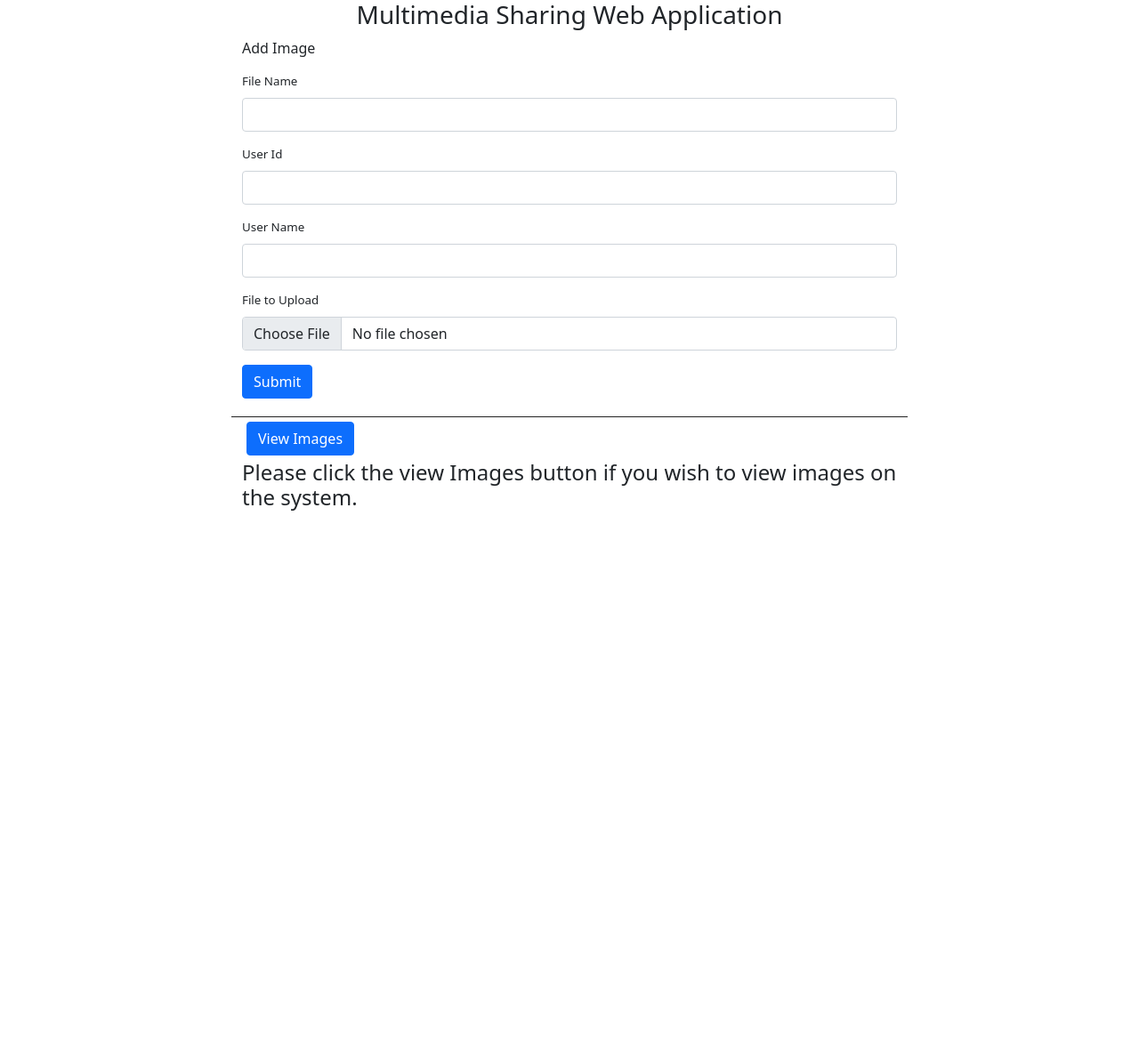
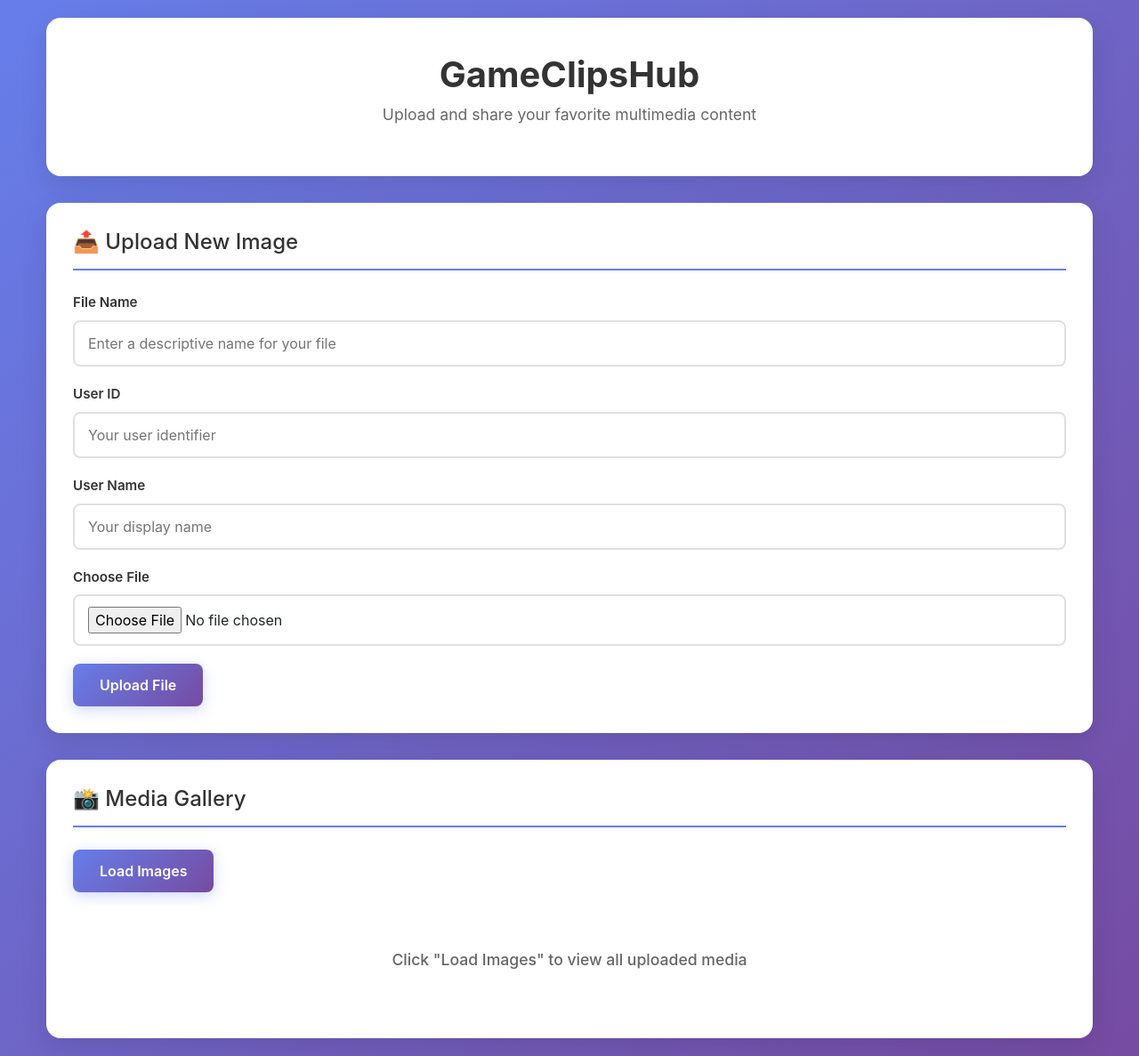
Before and after one commit to Garondorf03/GameClipsHub, a Flask app: page / in a window 1280 px wide. Shown: the whole page at 89% size. Before the commit the page ends 574 px from the top, so only its background shows below. Run offline with Flask 3, Linux system fonts and the light colour scheme; some libraries are stand-ins or nearby versions.

Commit message:
Redesign UI with modern styling, fix asset paths, improve typography and layout

```diff
--- a/templates/index.html
+++ b/templates/index.html
@@ -1,36 +1,176 @@
 <!doctype html>
-<html lang="en" ng-app="Dashboard">
+<html lang="en">
   <head>
     <meta charset="UTF-8">
+    <meta name="viewport" content="width=device-width, initial-scale=1.0">
+    <title>GameClipsHub - Multimedia Sharing</title>
 
-    <title>Multimedia Sharing Web Application</title>
+    <link rel="stylesheet" type="text/css" href="/static/css/bootstrap.min.css">
+    <style>
+      * {
+        margin: 0;
+        padding: 0;
+        box-sizing: border-box;
+      }
 
-      <link rel="stylesheet" type="text/css" href="CSS/bootstrap.min.css">
-      <style>
-  /* Custom grid for image/video cards */
+      body {
+        font-family: -apple-system, BlinkMacSystemFont, 'Segoe UI', Roboto, 'Helvetica Neue', Arial, sans-serif;
+        background: linear-gradient(135deg, #667eea 0%, #764ba2 100%);
+        min-height: 100vh;
+        padding: 20px;
+      }
+
+      .container {
+        max-width: 1200px;
+        margin: 0 auto;
+      }
+
+      /* Header */
+      .page-header {
+        background: white;
+        padding: 40px 30px;
+        border-radius: 16px;
+        box-shadow: 0 10px 30px rgba(0, 0, 0, 0.1);
+        margin-bottom: 30px;
+        text-align: center;
+      }
+
+      .page-header h1 {
+        font-size: 2.5rem;
+        color: #333;
+        margin-bottom: 8px;
+        font-weight: 700;
+      }
+
+      .page-header p {
+        color: #666;
+        font-size: 1.1rem;
+      }
+
+      /* Form Section */
+      .form-section {
+        background: white;
+        padding: 30px;
+        border-radius: 16px;
+        box-shadow: 0 10px 30px rgba(0, 0, 0, 0.1);
+        margin-bottom: 30px;
+      }
+
+      .form-section h2 {
+        font-size: 1.5rem;
+        color: #333;
+        margin-bottom: 25px;
+        padding-bottom: 15px;
+        border-bottom: 2px solid #667eea;
+      }
+
+      .form-group {
+        margin-bottom: 20px;
+      }
+
+      .form-group label {
+        display: block;
+        margin-bottom: 8px;
+        color: #333;
+        font-weight: 600;
+        font-size: 0.95rem;
+      }
+
+      .form-group input[type="text"],
+      .form-group input[type="string"],
+      .form-group input[type="file"] {
+        width: 100%;
+        padding: 12px 15px;
+        border: 2px solid #e0e0e0;
+        border-radius: 8px;
+        font-size: 1rem;
+        transition: all 0.3s ease;
+      }
+
+      .form-group input[type="text"]:focus,
+      .form-group input[type="string"]:focus,
+      .form-group input[type="file"]:focus {
+        outline: none;
+        border-color: #667eea;
+        box-shadow: 0 0 0 3px rgba(102, 126, 234, 0.1);
+      }
+
+      .btn-primary {
+        background: linear-gradient(135deg, #667eea 0%, #764ba2 100%);
+        color: white;
+        padding: 12px 30px;
+        font-size: 1rem;
+        font-weight: 600;
+        border: none;
+        border-radius: 8px;
+        cursor: pointer;
+        transition: all 0.3s ease;
+        display: inline-block;
+        box-shadow: 0 4px 15px rgba(102, 126, 234, 0.3);
+      }
+
+      .btn-primary:hover {
+        transform: translateY(-2px);
+        box-shadow: 0 6px 20px rgba(102, 126, 234, 0.4);
+      }
+
+      .btn-primary:active {
+        transform: translateY(0);
+      }
+
+      /* Gallery Section */
+      .gallery-section {
+        background: white;
+        padding: 30px;
+        border-radius: 16px;
+        box-shadow: 0 10px 30px rgba(0, 0, 0, 0.1);
+      }
+
+      .gallery-section h2 {
+        font-size: 1.5rem;
+        color: #333;
+        margin-bottom: 25px;
+        padding-bottom: 15px;
+        border-bottom: 2px solid #667eea;
+      }
+
+      .gallery-controls {
+        margin-bottom: 25px;
+      }
+
+      /* Media Grid */
       #ImageList.media-grid {
         display: grid;
-    grid-template-columns: repeat(auto-fill, minmax(220px, 1fr));
-    gap: 16px;
+        grid-template-columns: repeat(auto-fill, minmax(250px, 1fr));
+        gap: 20px;
         align-items: start;
       }
 
       .media-card {
-    border: 1px solid #e5e7eb;
+        border: none;
         border-radius: 12px;
         overflow: hidden;
-    box-shadow: 0 1px 3px rgba(0,0,0,.06);
+        box-shadow: 0 4px 12px rgba(0, 0, 0, 0.08);
         background: #fff;
+        transition: all 0.3s ease;
+        display: flex;
+        flex-direction: column;
+      }
+
+      .media-card:hover {
+        transform: translateY(-8px);
+        box-shadow: 0 12px 24px rgba(102, 126, 234, 0.2);
       }
 
       .media-thumb {
         width: 100%;
-    height: 180px;
-    background: #f3f4f6;
+        height: 200px;
+        background: linear-gradient(135deg, #f5f7fa 0%, #c3cfe2 100%);
         display: flex;
         align-items: center;
         justify-content: center;
         overflow: hidden;
+        position: relative;
       }
 
       .media-thumb img {
@@ -41,117 +181,116 @@
       }
 
       .media-body {
-    padding: 10px 12px;
-    font-size: 13px;
-    line-height: 1.35;
+        padding: 15px;
+        flex-grow: 1;
+        display: flex;
+        flex-direction: column;
       }
 
       .media-title {
         display: block;
-    margin-bottom: 6px;
-    font-weight: 600;
-    font-size: 14px;
-    color: #111827;
+        margin-bottom: 10px;
+        font-weight: 700;
+        font-size: 1rem;
+        color: #222;
         word-break: break-word;
+        line-height: 1.3;
       }
 
       .video-link {
         display: inline-block;
-    padding: 8px 10px;
-    border-radius: 8px;
-    background: #eef2ff;
-    color: #3730a3;
+        padding: 8px 14px;
+        border-radius: 6px;
+        background: linear-gradient(135deg, #667eea 0%, #764ba2 100%);
+        color: white;
         text-decoration: none;
         font-weight: 600;
-    font-size: 13px;
+        font-size: 0.9rem;
+        transition: all 0.2s ease;
+        align-self: flex-start;
+        margin-top: auto;
+      }
+
+      .video-link:hover {
+        transform: translateY(-2px);
+        box-shadow: 0 4px 12px rgba(102, 126, 234, 0.3);
       }
 
       .image-error {
-    color: #b91c1c;
-    font-size: 12px;
-    padding: 8px 12px 0;
+        color: #dc3545;
+        font-size: 0.9rem;
+        padding: 8px 0;
         display: none;
       }
+
+      .spinner-border {
+        color: #667eea;
+      }
+
+      /* Loading placeholder */
+      h4 {
+        color: #666;
+        text-align: center;
+        padding: 40px 20px;
+        font-size: 1.1rem;
+      }
     </style>
-      <script type="text/javascript" src="JS/bootstrap.js"></script>
-      <script type="text/javascript" src="JS/bootstrap.bundle.min.js"></script>
-      <script type="text/javascript" src="JS/jquery-3.6.0.min.js"></script>
 
-      <script type="text/javascript" src="JS/app.js"></script>
+    <script type="text/javascript" src="/static/js/jquery-3.6.0.min.js"></script>
+    <script type="text/javascript" src="/static/js/bootstrap.bundle.min.js"></script>
+    <script type="text/javascript" src="/static/js/app.js"></script>
 
   </head>
 
   <body>
+    <div class="container">
 
-    <div  class="container">
-
-        <!--Header-->
-        <div class="row align-items-start">
-            <div class="col-2"  ></div>
-
-            <div class="col-8" style="text-align: center;">
-              <h3>Multimedia Sharing Web Application</h3>
+      <!-- Page Header -->
+      <div class="page-header">
+        <h1>GameClipsHub</h1>
+        <p>Upload and share your favorite multimedia content</p>
       </div>
 
-            <div class="col-2"  ></div>
+      <!-- Upload Form Section -->
+      <div class="form-section">
+        <h2>📤 Upload New Image</h2>
+        <form id="newAssetForm">
+          <div class="form-group">
+            <label for="FileName">File Name</label>
+            <input type="text" id="FileName" placeholder="Enter a descriptive name for your file">
           </div>
 
-        <!--New Asset Box-->
-        <div class="row align-items-start">
-            <div class="col-2"  ></div>
-
-            <div class="col-8" style="text-align: left;border-bottom:1px solid #222222;">
-              <p>Add Image</p>
-
-              <form style="font-size: 10pt;" id="newAssetForm">
-                <div class="mb-3">
-                  <label for="FileName" class="form-label">File Name</label>
-                  <input type="text" class="form-control" id="FileName">
+          <div class="form-group">
+            <label for="userID">User ID</label>
+            <input type="string" id="userID" placeholder="Your user identifier">
           </div>
 
-                <div class="mb-3">
-                  <label for="userID" class="form-label">User Id</label>
-                  <input type="string" class="form-control" id="userID">
+          <div class="form-group">
+            <label for="userName">User Name</label>
+            <input type="text" id="userName" placeholder="Your display name">
           </div>
 
-                <div class="mb-3">
-                  <label for="userName" class="form-label">User Name</label>
-                  <input type="text" class="form-control" id="userName">
+          <div class="form-group">
+            <label for="UpFile">Choose File</label>
+            <input type="file" id="UpFile" accept="image/*,video/*">
           </div>
 
-                <div class="mb-3">
-                  <label for="UpFile" class="form-label">File to Upload</label>
-                  <input type="file" class="form-control" id="UpFile">
-                </div>
-
-                <button type="button" id="subNewForm" class="btn btn-primary">Submit</button> <br/><br/>
-
+          <button type="button" id="subNewForm" class="btn btn-primary">Upload File</button>
         </form>
       </div>
 
-            <div class="col-2"  ></div>
-        </div>
-
-        <!-- view Asset Area-->
-        <div class="row align-items-start">
-            <div class="col-2"  ></div>
-
-            <div class="col-8" style="text-align: left;" >
-              <div style="padding:5px;">
-                <button  id = "retImages" type="button" class="btn btn-primary">View Images</button>
+      <!-- Gallery Section -->
+      <div class="gallery-section">
+        <h2>📸 Media Gallery</h2>
+        <div class="gallery-controls">
+          <button id="retImages" type="button" class="btn btn-primary">Load Images</button>
         </div>
 
         <div id="ImageList">
-
-                <h4>Please click the view Images button if you wish to view images on the system.</h4>
-
+          <h4>Click "Load Images" to view all uploaded media</h4>
         </div>
       </div>
 
-            <div class="col-2"  ></div>
     </div>
-
-    </div>
-
   </body>
 </html>
```
Lines whose indentation alone changed are shown as unchanged.
